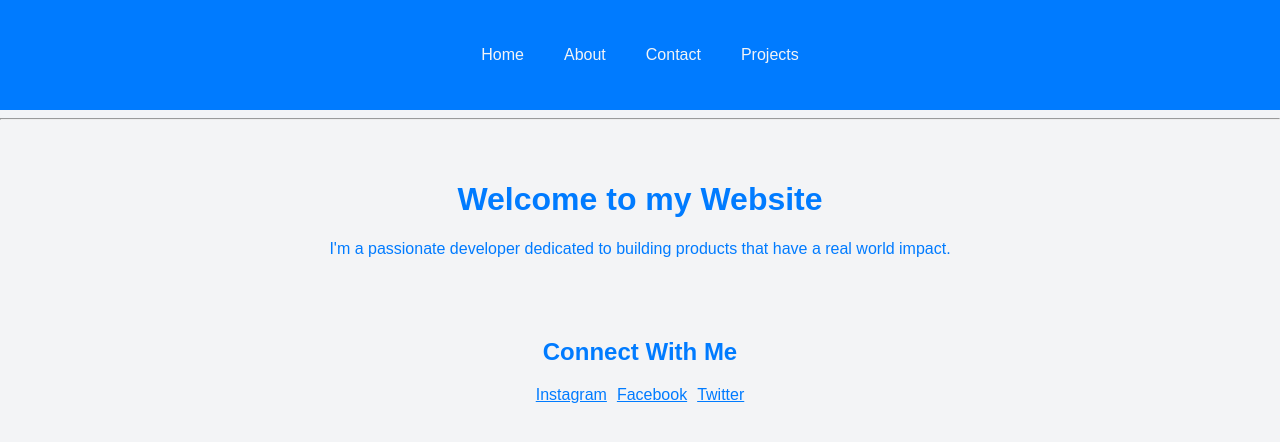
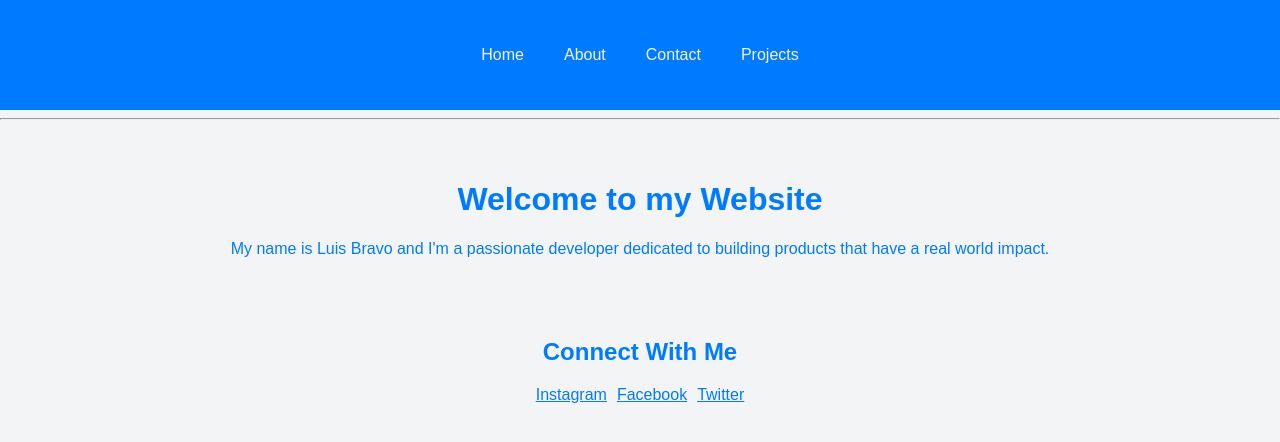
Before and after one commit to LB45000/SPA-Portfolio-Final, a React (Create React App) app: page / in a window 1280 px wide. Shown: the top 442 px of the page. Built offline with nearby package versions, Linux system fonts and the light colour scheme.

Commit message:
Update Home.js

```diff
--- a/src/components/Home.js
+++ b/src/components/Home.js
@@ -4,7 +4,7 @@ function Home() {
   return (
     <div style={{ textAlign: 'center', marginTop: '20px' }}>
       <h1>Welcome to my Website</h1>
-      <p>I'm a passionate developer dedicated to building products that have a real world impact.</p>
+      <p>My name is Luis Bravo and I'm a passionate developer dedicated to building products that have a real world impact.</p>
       <div style={{ marginTop: '40px' }}>
         <h2>Connect With Me</h2>
         <a href="https://www.instagram.com/" style={{ marginRight: '10px' }}>Instagram</a>
```
